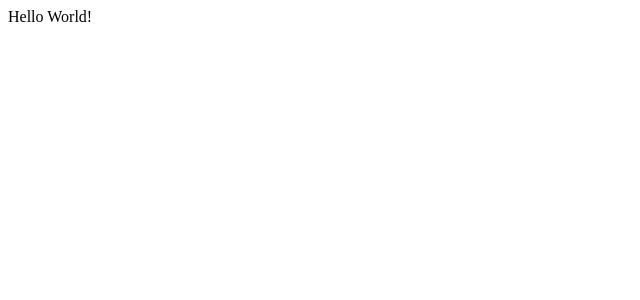
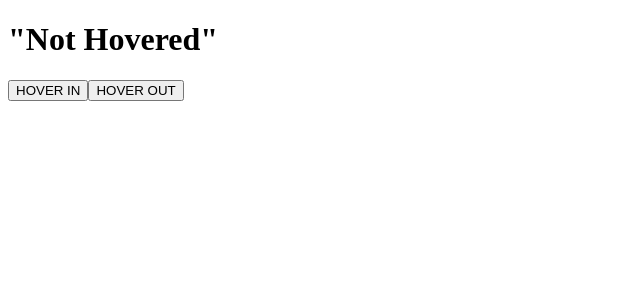
Before and after one commit to niiischall/xstate-tutorial, a Next.js app: page / in a window 1280 px wide. Shown: the top 300 px of the page, without its empty margins (0-640 px from the left). Built offline with nearby package versions, Linux system fonts and the light colour scheme.

Commit message:
Basic State Machine

```diff
--- /dev/null
+++ b/machines/myFirstMachine.ts
@@ -0,0 +1,21 @@
+import { createMachine } from 'xstate';
+
+export const myMachine = createMachine({
+    initial: "Not Hovered",
+    states: {
+        "Not Hovered": {
+            on: {
+                HOVER_ON: {
+                    target: 'Hovered'
+                }
+            }
+        },
+        Hovered: {
+            on: {
+                HOVER_OFF: {
+                    target: 'Not Hovered',
+                }
+            }
+        }
+    }
+})
--- a/pages/index.tsx
+++ b/pages/index.tsx
@@ -1,9 +1,17 @@
 import type { NextPage } from 'next'
+import { useMachine } from '@xstate/react';
+
+import { myMachine } from '../machines/myFirstMachine';
 
 const Home: NextPage = () => {
+  const [state, send] = useMachine(myMachine);
+
+  const value = JSON.stringify(state.value);
   return (
     <div>
-      <span>Hello World!</span>
+      <h1>{value}</h1>
+      <button onClick={() => send("HOVER_ON")}>HOVER IN</button>
+      <button onClick={() => send("HOVER_OFF")}>HOVER OUT</button>
     </div>
   )
 }
```
